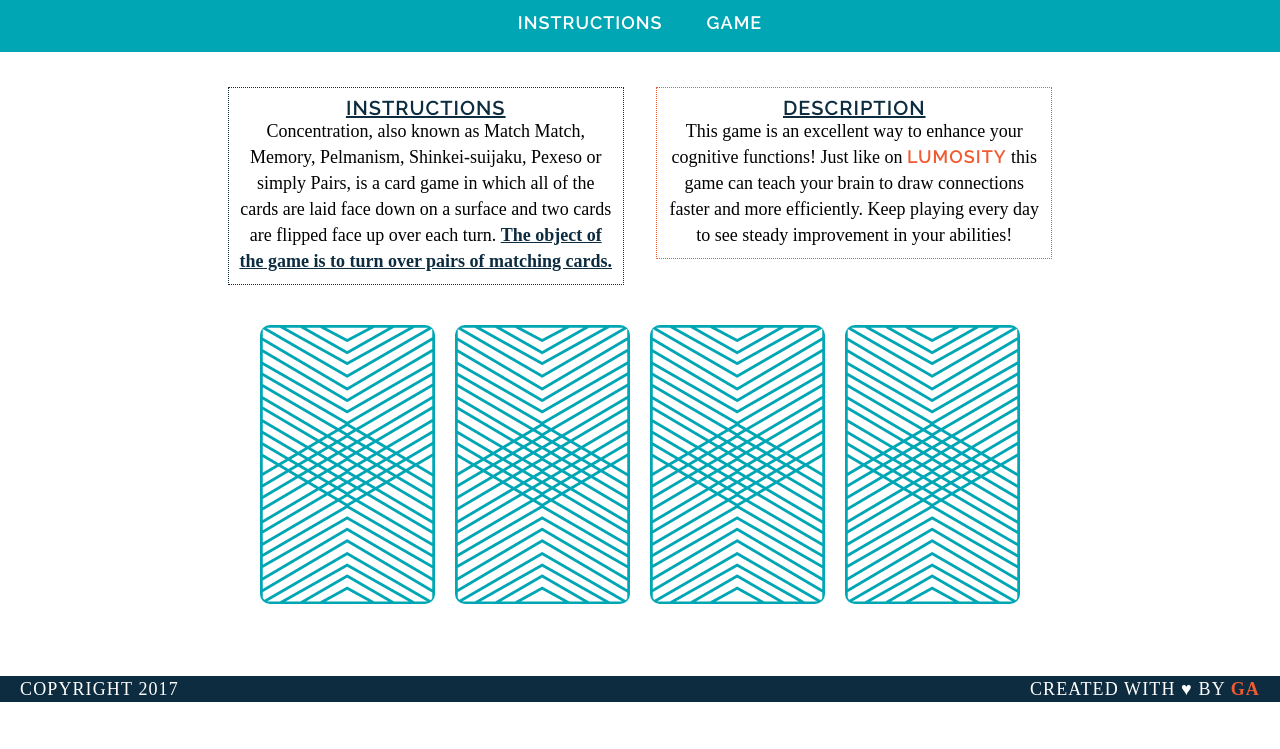
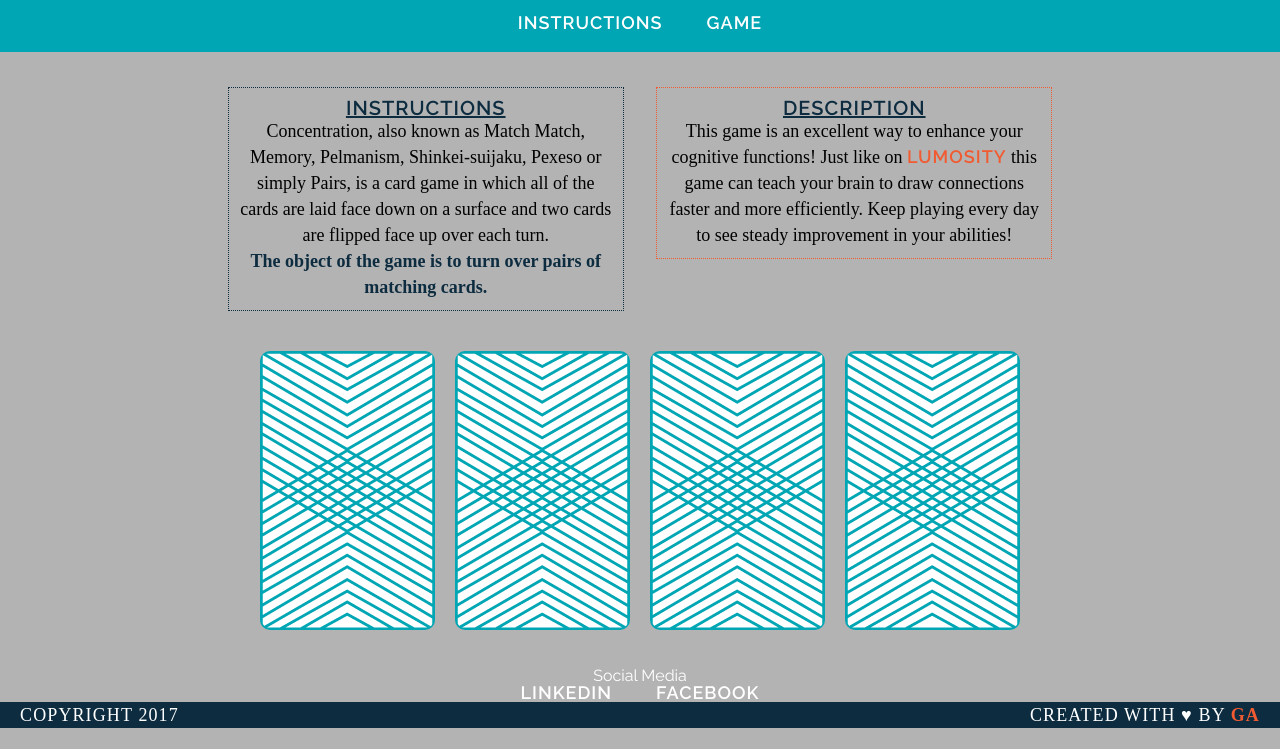
Before and after one commit to Brocier/wdi-memorygame, a plain HTML site: page index.html in a window 1280 px wide. Shown: the part 51-800 px from the top of the page. Drawn offline with Linux system fonts and the light colour scheme; a web font is replaced by a local one.

Commit message:
added main.js and fixed up the layout

```diff
--- a/CSS/main.css
+++ b/CSS/main.css
@@ -1,9 +1,8 @@
 body{
-	background-color: white;
+	background-color: #B3B3B3;
 	text-align: center;
 	margin: 0;
 }
-
 h1,a,h2 {
 	font-family: "Raleway", sans-serif;
 	letter-spacing: 1px;
@@ -85,7 +84,7 @@ font-size: 0;
 	font-weight: 700;
 }
 h3{
-	color:white;
+	color: white;
 	font-family: Raleway, sans-serif;
 }
 
@@ -106,8 +105,8 @@ aside{
 .cards{
 	clear:both;
 }
-.object{
+.objective{
 	font-weight: 800;
 	color: #0D2C40;
-	text-decoration: underline;
+	/*text-decoration: none;*/
 }
--- a/index.html
+++ b/index.html
@@ -18,7 +18,8 @@
 <div class="words">
 	<section>
 	<h2 id="Instructions">Instructions</h2>
-		<p>Concentration, also known as Match Match, Memory, Pelmanism, Shinkei-suijaku, Pexeso or simply Pairs, is a card game in which all of the cards are laid face down on a surface and two cards are flipped face up over each turn. <span class="object">The object of the game is to turn over pairs of matching cards.</span></p>
+		<p>Concentration, also known as Match Match, Memory, Pelmanism, Shinkei-suijaku, Pexeso or simply Pairs, is a card game in which all of the cards are laid face down on a surface and two cards are flipped face up over each turn. <br>
+		<span class="objective">The object of the game is to turn over pairs of matching cards.</span></p>
 	</section>
 	<aside>
 		<h2>Description</h2>
@@ -45,5 +46,6 @@
 		<p class="copyright">Copyright 2017</p>
 		<p class="message">Created with &hearts; by <span class="name">GA</span></p>
 	</footer>
+	<script src="js/main.js"></script>
 	</body>
 </html>
--- /dev/null
+++ b/js/main.js
@@ -0,0 +1 @@
+console.log("Up and stunning!");
```
